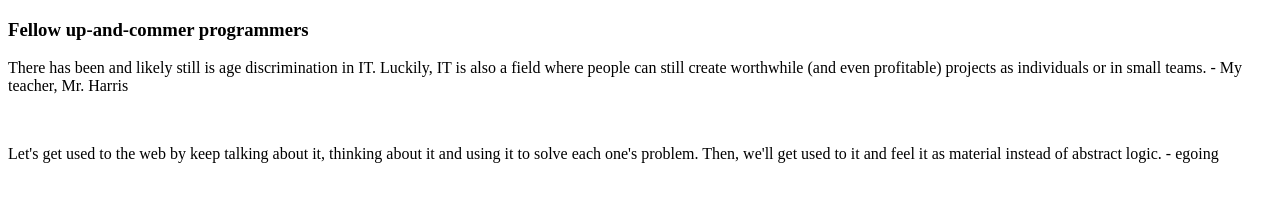
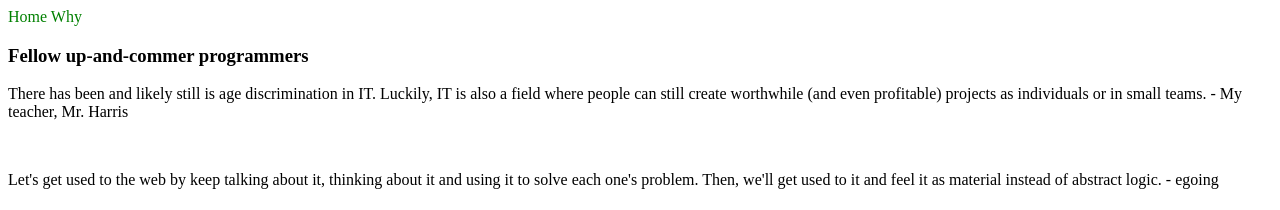
Before and after one commit to rememberalltheanimals/up-and-commers, a plain HTML site: page fellows.html in a window 1280 px wide. Shown: the top 210 px of the page. Drawn offline with Linux system fonts and the light colour scheme; a script that the page names is missing.

Commit message:
css styles added

```diff
--- /dev/null
+++ b/css/styles.css
@@ -0,0 +1,4 @@
+a {
+  color: green;
+  text-decoration: none;
+}
--- a/fellows.html
+++ b/fellows.html
@@ -8,6 +8,8 @@
   <meta http-equiv="X-UA-Compatible" content="IE=edge">
   <meta name="viewport" content="width=device-width, initial-scale=1.0">
   <title>Up-and-commer s/w developer</title>
+
+  <link href= "css/styles.css" rel="stylesheet">
 
   <!-- Google tag (gtag.js) -->
   <script async src="https://www.googletagmanager.com/gtag/js?id=G-43L8L2L9PT"></script>
@@ -22,6 +24,11 @@
 </head>
 
 <body>
+
+  <nav>
+    <a href="index.html">Home</a>
+    <a href="why.html">Why</a>
+  </nav>
 
   <h3>Fellow up-and-commer programmers</h3>
 
```
Also changed, not shown: index.html (+7 -0 lines), why.html (+9 -1 lines), images/hometown.png (renamed from hometown.png). Lines whose indentation alone changed are shown as unchanged.
